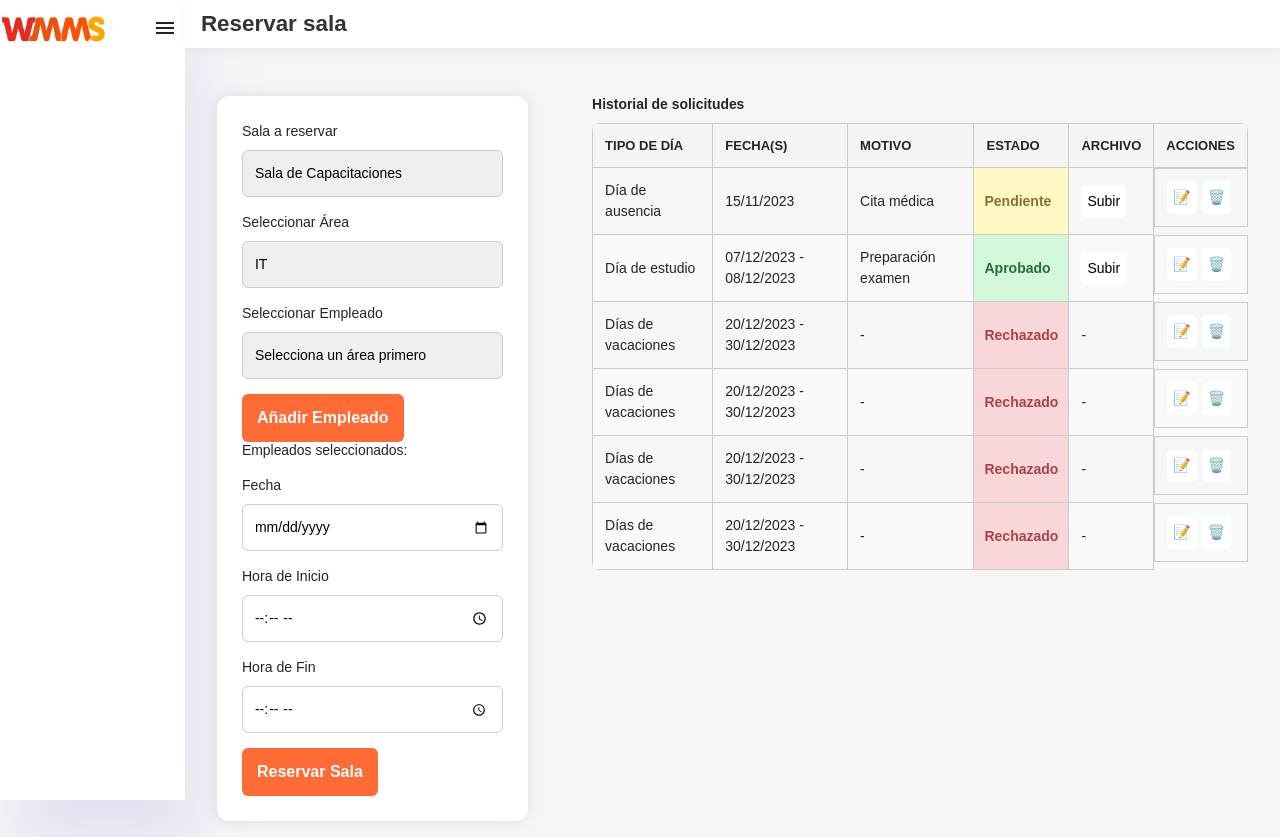
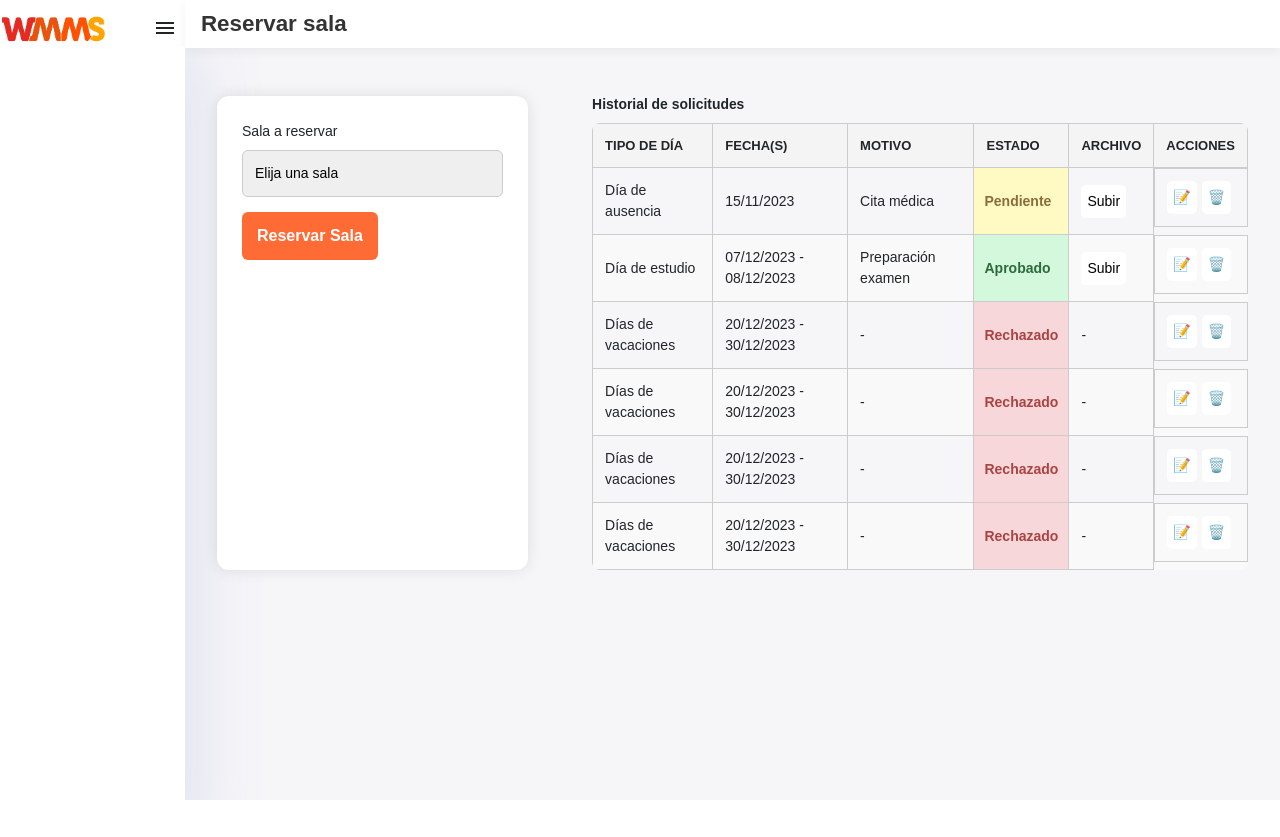
Before and after one commit to uri21199/intranet2.0, a Python web app: template templates/pages/rooms.html in a window 1280 px wide. After the commit the page ends 800 px from the top, so only its background shows below. Run offline with Jinja, Linux system fonts and the light colour scheme; the template is opened without the code that fills it, so the values that code supplies are empty.

Commit message:
update room

```diff
--- a/before_request.py
+++ b/before_request.py
@@ -18,7 +18,7 @@ SIDEBAR_BLOCKS = [
     {"name": "Notificaciones", "icon": "notifications", "url": "notifications", "roles": ["operador"]},
     {"name": "Recibo de sueldo", "icon": "receipt_long", "url": "payroll", "roles": ["operador"]},
     {"name": "Reportes", "icon": "download", "url": "reporting", "roles": ["analista de datos"]},
-    {"name": "Salas", "icon": "room_preferences", "url": "rooms", "roles": ["organizador de reuniones"]},
+    {"name": "Salas", "icon": "room_preferences", "url": "rooms", "roles": ["organizador de reuniones", "capacitador"]},
     {"name": "Configuración", "icon": "settings", "url": "settings", "roles": ["operador"]},
     {"name": "Soporte", "icon": "desktop_cloud_stack", "url": "support", "roles": ["operador"]},
     {"name": "Encuestas", "icon": "mood", "url": "surveys", "roles": ["operador"]},
--- a/routes/__init__.py
+++ b/routes/__init__.py
@@ -22,7 +22,7 @@ from .main_routes import main_bp  # Agregamos la nueva ruta
 def register_blueprints(app):
     app.register_blueprint(main_bp)  # Agregamos el blueprint de index
     app.register_blueprint(auth_bp, url_prefix='/auth') # Login/logout
-    app.register_blueprint(admin_bp)
+    app.register_blueprint(admin_bp, url_prefix="/admin")
     app.register_blueprint(dashboard_bp, url_prefix='/dashboard')  # Dashboard
     app.register_blueprint(days_bp)
     app.register_blueprint(documents_bp)
--- a/templates/components/room/formRoom.html
+++ b/templates/components/room/formRoom.html
@@ -1,37 +1,11 @@
 <div class="containerFormRoom">
     <label for="typeRoom">Sala a reservar</label>
     <select id="typeRoom" onchange="cambiarFormulario()">
+        <option value="">Elija una sala</option>
         <option value="capacitaciones">Sala de Capacitaciones</option>
         <option value="reuniones">Sala de Reuniones</option>
     </select>
-
     <div id="formFields">
-        <label for="area">Seleccionar Área</label>
-        <select id="area" onchange="cargarEmpleados()">
-            <option value="IT">IT</option>
-            <option value="Marketing">Marketing</option>
-            <option value="RRHH">RRHH</option>
-        </select>
-
-        <label for="empleados">Seleccionar Empleado</label>
-        <select id="empleados">
-            <option value="">Selecciona un área primero</option>
-        </select>
-
-        <button onclick="agregarEmpleado()">Añadir Empleado</button>
-
-        <h3>Empleados seleccionados:</h3>
-        <ul id="listaEmpleados"></ul>
-
-        <label for="fecha">Fecha</label>
-        <input type="date" id="fecha">
-
-        <label for="horaInicio">Hora de Inicio</label>
-        <input type="time" id="horaInicio">
-
-        <label for="horaFin">Hora de Fin</label>
-        <input type="time" id="horaFin">
     </div>
-
     <button onclick="enviarSolicitud()">Reservar Sala</button>
 </div>
```
Also changed, not shown: 1 other file.
